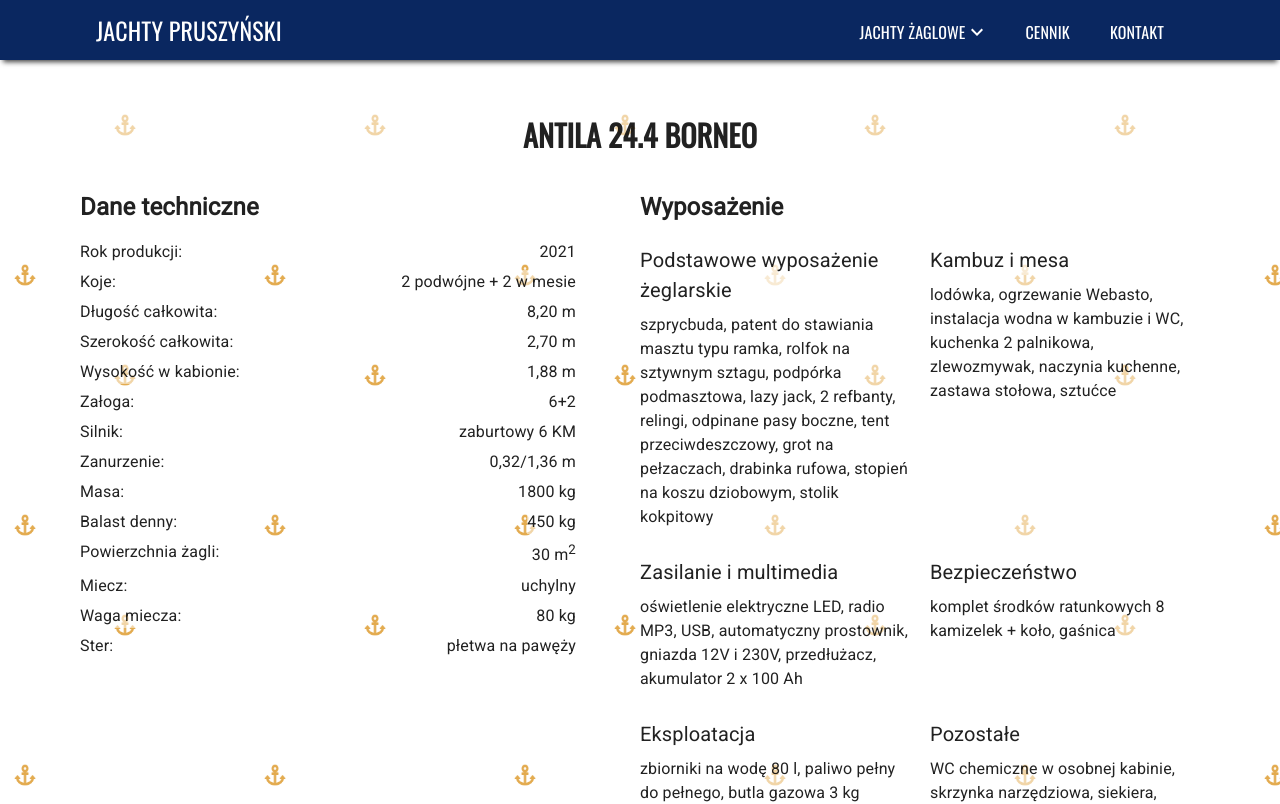
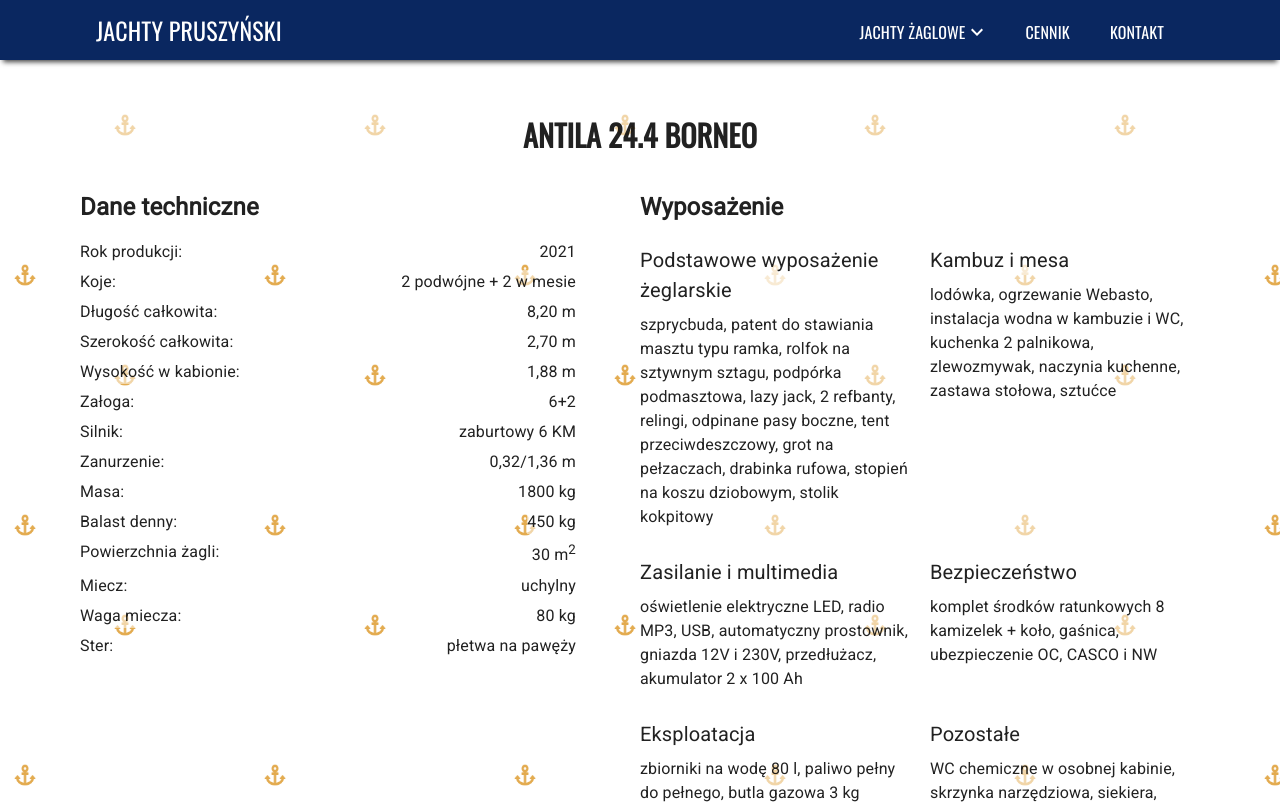
Before and after one commit to Ilshae/jachty-2, a React (Vite) app: page /antila-244-borneo in a window 1280 px wide. Shown: the top 804 px of the page. Built offline with nearby package versions, Linux system fonts and the light colour scheme.

Commit message:
oc, casco, nw

```diff
--- a/src/data/yachts.ts
+++ b/src/data/yachts.ts
@@ -227,7 +227,11 @@ const yachts: Yacht[] = [
         "przedłużacz",
         "akumulator 2 x 120 Ah",
       ],
-      security: ["komplet środków ratunkowych 8 kamizelek + koło", "gaśnica"],
+      security: [
+        "komplet środków ratunkowych 8 kamizelek + koło",
+        "gaśnica",
+        "ubezpieczenie OC, CASCO i NW",
+      ],
       exploitation: [
         "zbiorniki na wodę 2 x 30 l",
         "paliwo pełny do pełnego",
@@ -382,7 +386,11 @@ const yachts: Yacht[] = [
         "przedłużacz",
         "akumulator 2 x 120 Ah",
       ],
-      security: ["komplet środków ratunkowych 8 kamizelek + koło", "gaśnica"],
+      security: [
+        "komplet środków ratunkowych 8 kamizelek + koło",
+        "gaśnica",
+        "ubezpieczenie OC, CASCO i NW",
+      ],
       exploitation: [
         "zbiorniki na wodę 2 x 30 l",
         "paliwo pełny do pełnego",
@@ -541,7 +549,11 @@ const yachts: Yacht[] = [
         "przedłużacz",
         "akumulator 2 x 100 Ah",
       ],
-      security: ["komplet środków ratunkowych 8 kamizelek + koło", "gaśnica"],
+      security: [
+        "komplet środków ratunkowych 8 kamizelek + koło",
+        "gaśnica",
+        "ubezpieczenie OC, CASCO i NW",
+      ],
       exploitation: [
         "zbiorniki na wodę 80 l",
         "paliwo pełny do pełnego",
@@ -692,7 +704,11 @@ const yachts: Yacht[] = [
         "przedłużacz",
         "akumulator 2 x 100 Ah",
       ],
-      security: ["komplet środków ratunkowych 8 kamizelek + koło", "gaśnica"],
+      security: [
+        "komplet środków ratunkowych 8 kamizelek + koło",
+        "gaśnica",
+        "ubezpieczenie OC, CASCO i NW",
+      ],
       exploitation: [
         "zbiorniki na wodę 2 x 20 l",
         "paliwo pełny do pełnego",
@@ -849,7 +865,11 @@ const yachts: Yacht[] = [
         "przedłużacz",
         "akumulator 110 Ah",
       ],
-      security: ["komplet środków ratunkowych 8 kamizelek + koło", "gaśnica"],
+      security: [
+        "komplet środków ratunkowych 8 kamizelek + koło",
+        "gaśnica",
+        "ubezpieczenie OC, CASCO i NW",
+      ],
       exploitation: [
         "zbiornik na wodę 80 l",
         "paliwo 12 l, pełny do pełnego",
@@ -1007,7 +1027,11 @@ const yachts: Yacht[] = [
         "przedłużacz",
         "akumulator 2 x 100 Ah",
       ],
-      security: ["komplet środków ratunkowych 8 kamizelek + koło", "gaśnica"],
+      security: [
+        "komplet środków ratunkowych 8 kamizelek + koło",
+        "gaśnica",
+        "ubezpieczenie OC, CASCO i NW",
+      ],
       exploitation: [
         "zbiorniki na wodę 80 l",
         "paliwo pełny do pełnego",
@@ -1162,7 +1186,11 @@ const yachts: Yacht[] = [
         "przedłużacz",
         "akumulator 3 x 100 Ah",
       ],
-      security: ["komplet środków ratunkowych 8 kamizelek + koło", "gaśnica"],
+      security: [
+        "komplet środków ratunkowych 8 kamizelek + koło",
+        "gaśnica",
+        "ubezpieczenie OC, CASCO i NW",
+      ],
       exploitation: [
         "zbiorniki na wodę 100 l",
         "paliwo pełny do pełnego",
@@ -1321,7 +1349,11 @@ const yachts: Yacht[] = [
         "przedłużacz",
         "akumulator 2 x 100 Ah",
       ],
-      security: ["komplet środków ratunkowych 8 kamizelek + koło", "gaśnica"],
+      security: [
+        "komplet środków ratunkowych 8 kamizelek + koło",
+        "gaśnica",
+        "ubezpieczenie OC, CASCO i NW",
+      ],
       exploitation: [
         "zbiorniki na wodę 80 l",
         "paliwo pełny do pełnego",
@@ -1472,7 +1504,11 @@ const yachts: Yacht[] = [
         "przedłużacz",
         "akumulator 2 x 100 Ah",
       ],
-      security: ["komplet środków ratunkowych 8 kamizelek + koło", "gaśnica"],
+      security: [
+        "komplet środków ratunkowych 8 kamizelek + koło",
+        "gaśnica",
+        "ubezpieczenie OC, CASCO i NW",
+      ],
       exploitation: [
         "zbiorniki na wodę 80 l",
         "paliwo pełny do pełnego",
@@ -1626,7 +1662,11 @@ const yachts: Yacht[] = [
         "przedłużacz",
         "akumulator 2 x 100 Ah",
       ],
-      security: ["komplet środków ratunkowych 8 kamizelek + koło", "gaśnica"],
+      security: [
+        "komplet środków ratunkowych 8 kamizelek + koło",
+        "gaśnica",
+        "ubezpieczenie OC, CASCO i NW",
+      ],
       exploitation: [
         "zbiorniki na wodę 80 l",
         "paliwo pełny do pełnego",
@@ -1786,7 +1826,11 @@ const yachts: Yacht[] = [
         "przedłużacz",
         "akumulator 2 x 100 Ah",
       ],
-      security: ["komplet środków ratunkowych 8 kamizelek + koło", "gaśnica"],
+      security: [
+        "komplet środków ratunkowych 8 kamizelek + koło",
+        "gaśnica",
+        "ubezpieczenie OC, CASCO i NW",
+      ],
       exploitation: [
         "zbiorniki na wodę 100 l",
         "paliwo pełny do pełnego",
@@ -1932,7 +1976,11 @@ const yachts: Yacht[] = [
         "przedłużacz",
         "akumulator 2 x 10 Ah",
       ],
-      security: ["komplet środków ratunkowych 8 kamizelek + koło", "gaśnica"],
+      security: [
+        "komplet środków ratunkowych 8 kamizelek + koło",
+        "gaśnica",
+        "ubezpieczenie OC, CASCO i NW",
+      ],
       exploitation: [
         "zbiorniki na wodę 80 l",
         "paliwo pełny do pełnego",
```
